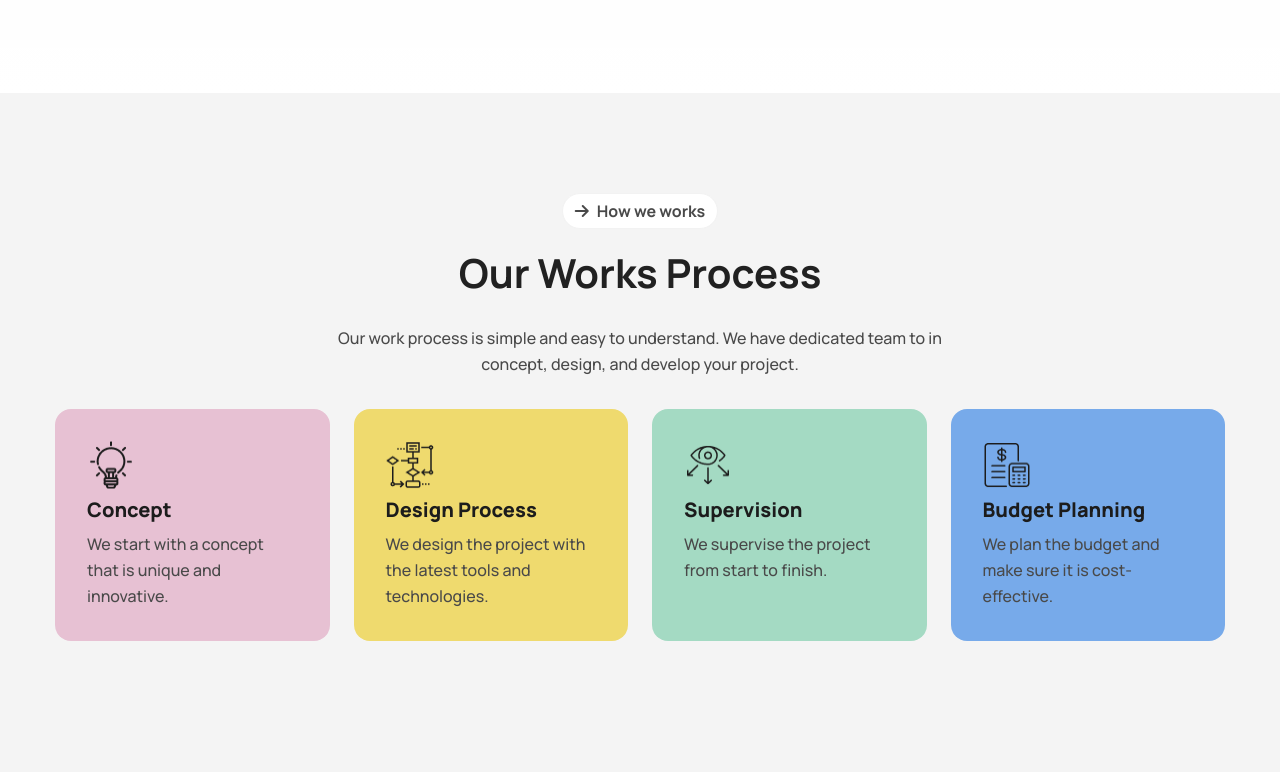
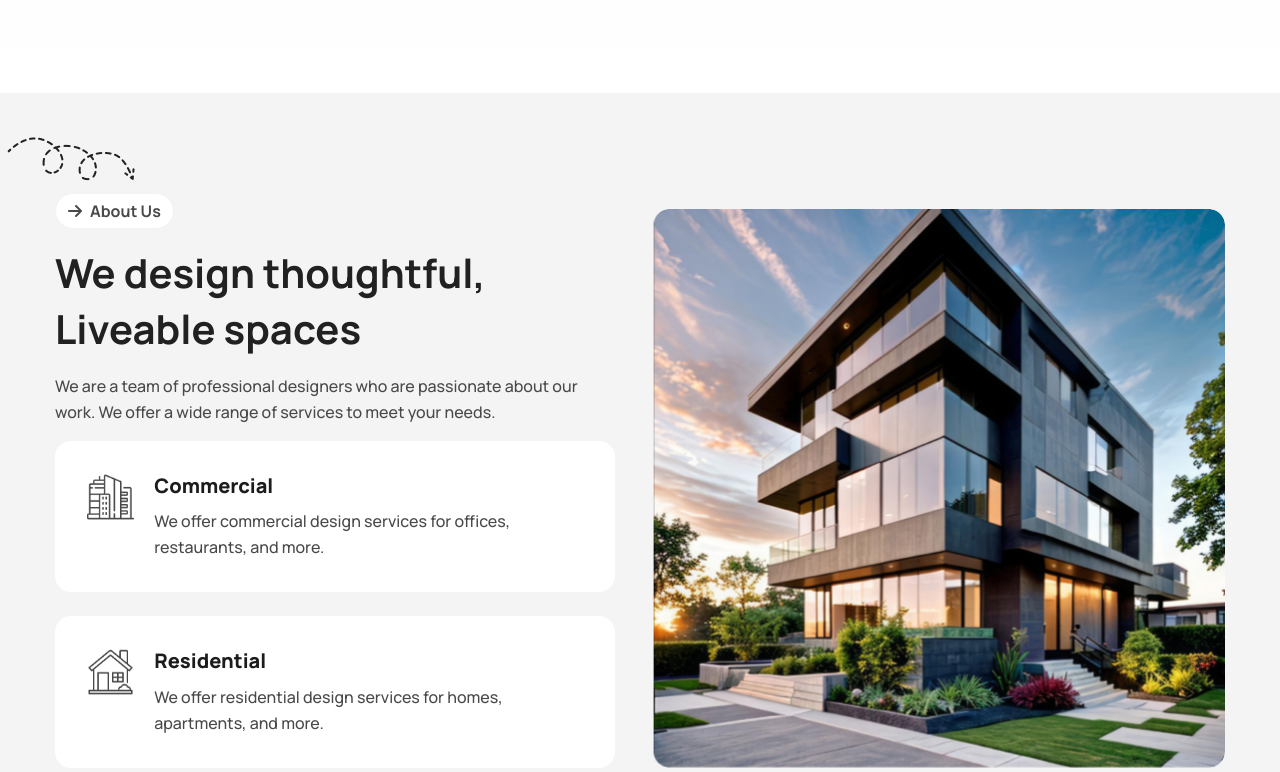
Before and after one commit to amirulkanak/rinterio-landing-page-ph, a website: page index.html in a window 1280 px wide. Shown: the part 893-1665 px from the top of the page. Drawn offline with Linux system fonts and the light colour scheme.

Commit message:
About Us Section

```diff
--- a/index.html
+++ b/index.html
@@ -90,7 +90,7 @@
 
             <!-- Mobile menu -->
             <div class="da-dropdown da-dropdown-end min-[1120px]:hidden">
-              <!-- mobile icon -->
+              <!-- Mobile icon -->
               <div
                 tabindex="0"
                 role="button"
@@ -100,7 +100,7 @@
                 </div>
               </div>
 
-              <!-- mobile navigation -->
+              <!-- Mobile navigation -->
               <ul
                 tabindex="0"
                 class="da-menu da-menu-lg da-dropdown-content bg-lime-100 rounded-box font-bold z-[1] mt-3 w-52 shadow space-y-2">
@@ -166,6 +166,92 @@
     </header>
 
     <main>
+      <!-- About Us Section -->
+      <section
+        class="wrapper relative py-8 md:py-[4.5rem] lg:py-[6.25rem] flex flex-col gap-y-6 items-center lg:flex-row lg:justify-between lg:items-end gap-x-8">
+        <!-- Curly arrow -->
+        <img
+          class="hidden lg:block absolute -left-6 min-[1170px]:-left-12 top-11"
+          src="./assets/icons/curly-arrow.png"
+          alt="curly arrow" />
+
+        <!-- About us content -->
+        <div class="text-center lg:text-left space-y-4 lg:max-w-[35rem]">
+          <!-- Badge -->
+          <div
+            class="da-badge gap-2 badge-info px-3 h-9 text-clr-gray-5 text-base font-bold bg-white">
+            <i class="fa-solid fa-arrow-right"></i>
+            About Us
+          </div>
+
+          <!-- About Content -->
+          <h2
+            class="text-clr-gray-6 font-bold text-center lg:text-left text-[1.5rem] leading-[2rem] md:text-[2rem] md:leading-[2.75rem] lg:text-[2.5rem] lg:leading-[3.5rem]">
+            We design thoughtful, Liveable spaces
+          </h2>
+          <p
+            class="mt-2 mb-4 w-full max-w-[41rem] text-clr-gray-5 font-medium text-center lg:text-left text-[0.875rem] leading-[1.5rem] md:text-[1rem] md:leading-[1.625rem]">
+            We are a team of professional designers who are passionate about our
+            work. We offer a wide range of services to meet your needs.
+          </p>
+
+          <!-- About Us cards -->
+          <div
+            class="mt-6 flex flex-col gap-4 md:flex-row md:gap-6 lg:flex-col">
+            <!-- card 1 -->
+            <div class="da-card bg-white">
+              <div class="da-card-body flex-row gap-5 items-start">
+                <img
+                  class="size-[3rem]"
+                  src="./assets/icons/commercial.png"
+                  alt="Building" />
+                <div class="flex flex-col gap-[0.62rem]">
+                  <h2
+                    class="da-card-title font-extrabold text-clr-gray-7 text-[1.25rem] leading-[1.625rem]">
+                    Commercial
+                  </h2>
+                  <p
+                    class="text-clr-gray-5 text-left font-medium text-base leading-[1.625rem]">
+                    We offer commercial design services for offices,
+                    restaurants, and more.
+                  </p>
+                </div>
+              </div>
+            </div>
+
+            <!-- card 2 -->
+            <div class="da-card bg-white">
+              <div class="da-card-body flex-row gap-5 items-start">
+                <img
+                  class="size-[3rem]"
+                  src="./assets/icons/residential.png"
+                  alt="Building" />
+                <div class="flex flex-col gap-[0.62rem]">
+                  <h2
+                    class="da-card-title font-extrabold text-clr-gray-7 text-[1.25rem] leading-[1.625rem]">
+                    Residential
+                  </h2>
+                  <p
+                    class="text-clr-gray-5 text-left font-medium text-base leading-[1.625rem]">
+                    We offer residential design services for homes, apartments,
+                    and more.
+                  </p>
+                </div>
+              </div>
+            </div>
+          </div>
+        </div>
+
+        <!-- About us image -->
+        <div
+          class="w-full md:h-[24.0625rem] relative lg:h-full lg:max-w-[35.8rem]">
+          <img
+            class="w-full h-full object-cover rounded-2xl"
+            src="./assets/images/Rectangle.png"
+            alt="House" />
+        </div>
+      </section>
+
       <!-- Work Section -->
       <section
         class="wrapper flex flex-col items-center justify-center gap-y-4 my-8 md:my-[4.5rem] lg:my-[6.25rem]">
@@ -301,13 +387,12 @@
               <div class="space-y-3">
                 <h3
                   class="text-left text-clr-gray-5 font-extrabold text-[1.25rem] leading-[1.688rem] md:text-[1.5rem] md:leading-[2rem]">
-                  Commercial
+                  Residential
                 </h3>
                 <p
                   class="text-clr-gray-4 text-[1rem] leading-[1.625rem] font-medium">
-                  The barn house captivates with its blend of rustic charm and
-                  modern. The barn house captivates with its blend of rustic
-                  charm and modern.
+                  Experience comfort and luxury in a community that prioritizes
+                  your lifestyle and well-being.
                 </p>
                 <button
                   class="group text-clr-gray-6 font-extrabold text-[1rem] md:text-[1.25rem] leading-[1.25rem]">
@@ -357,14 +442,13 @@
                 </h3>
                 <p
                   class="text-clr-gray-4 text-[1rem] leading-[1.625rem] font-medium">
-                  The barn house captivates with its blend of rustic charm and
-                  modern.
+                  Experience a professional environment with innovation.
                 </p>
                 <button
-                  class="group text-clr-gray-6 font-extrabold text-[1rem] md:text-[1.25rem] leading-[1.25rem]">
+                  class="group text-clr-gray-6 font-extrabold tracking-tighter min-[1086px]:tracking-normal text-[1rem] md:text-[1.2rem] leading-[1.25rem]">
                   View Details
                   <div
-                    class="da-btn da-btn-circle da-btn-sm ml-2 bg-lime-300 border-none hover:bg-lime-300">
+                    class="da-btn da-btn-circle da-btn-sm min-[1086px]:ml-2 bg-lime-300 border-none hover:bg-lime-300">
                     <i
                       class="fa-solid fa-arrow-right text-xl -rotate-45 group-hover:rotate-0 duration-200"></i>
                   </div>
```
Also changed, not shown: assets/css/style.css.
